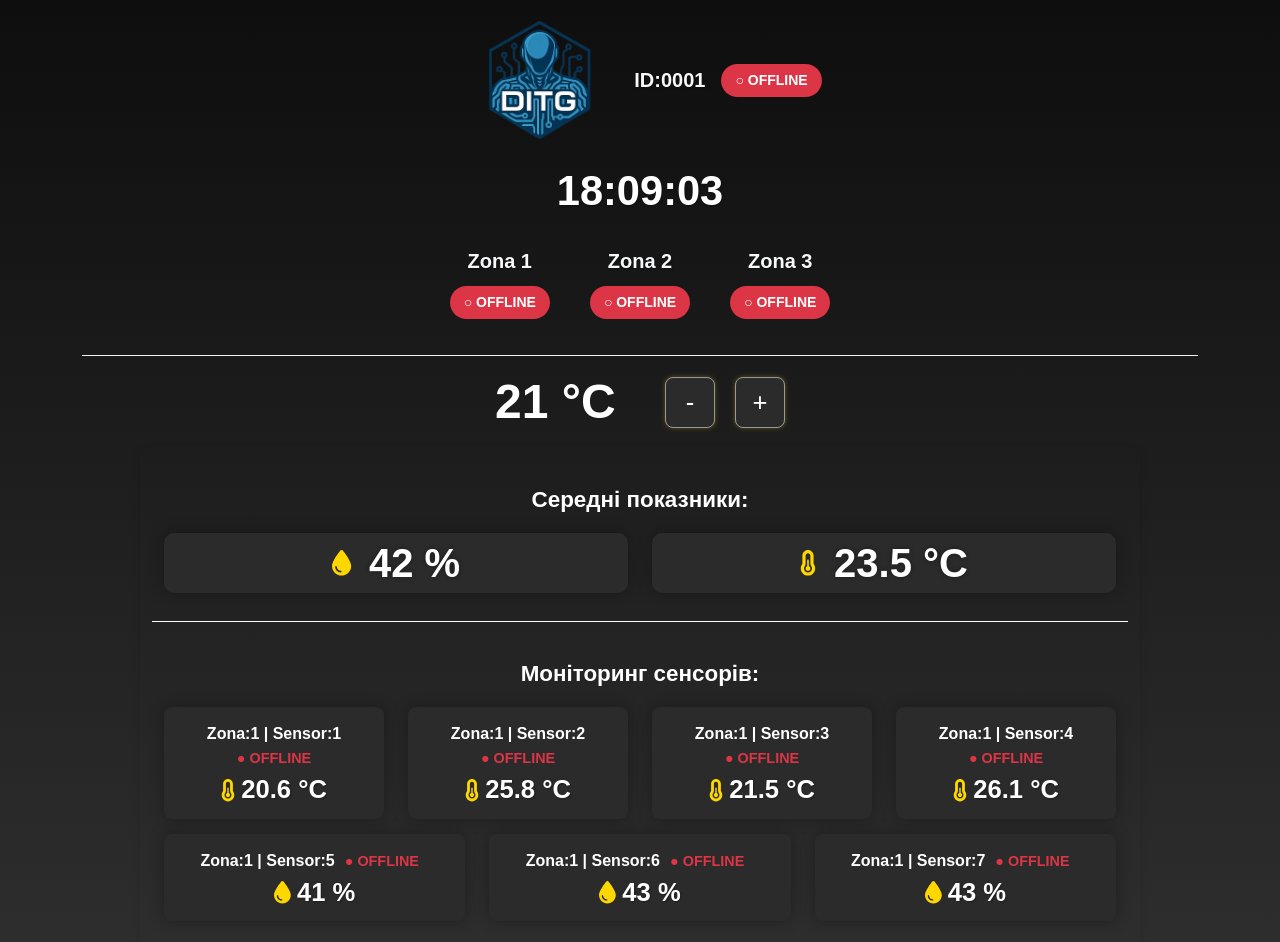
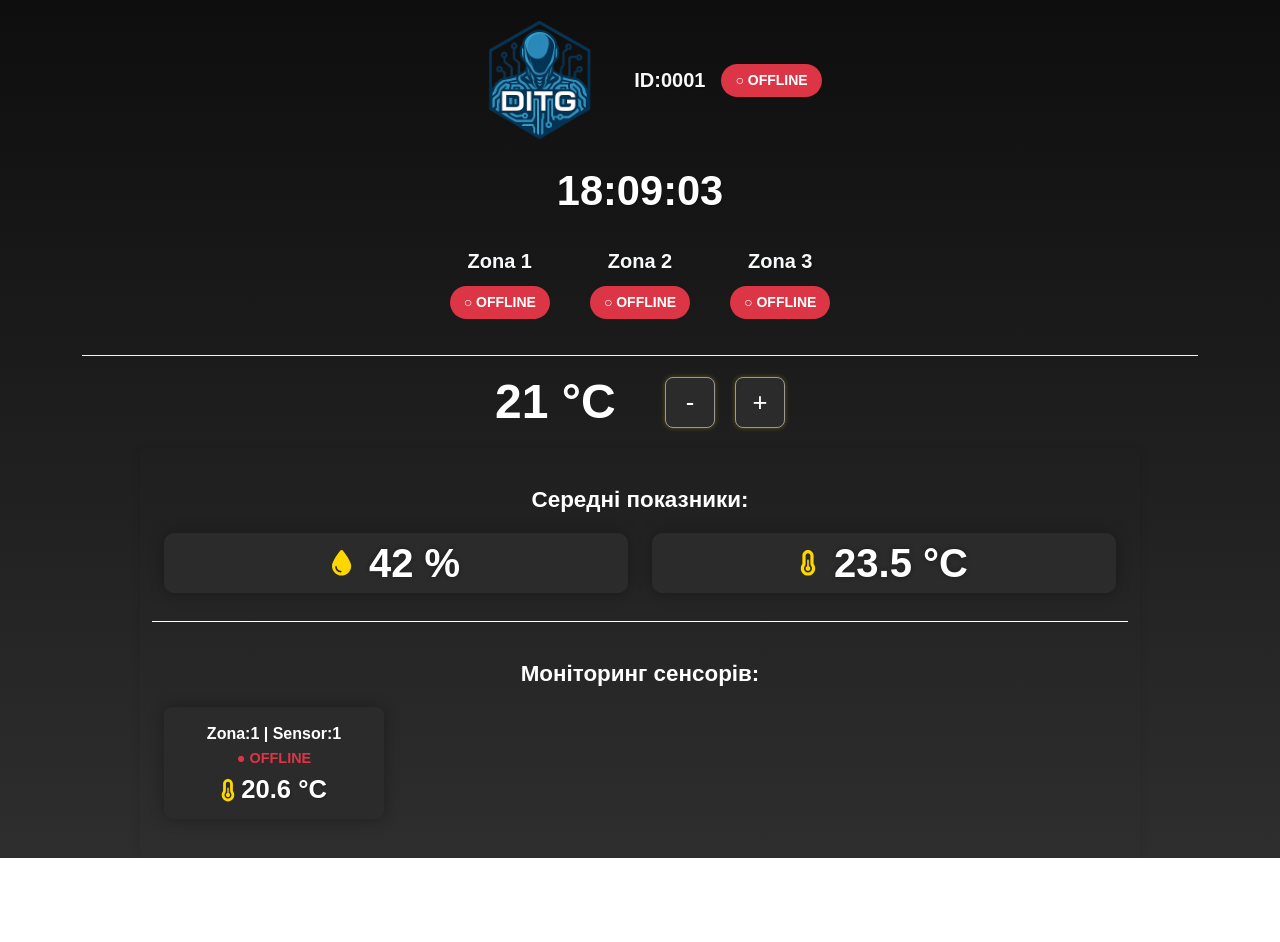
Before and after one commit to DITGDIGENTIS/ditgdigentis, a Next.js app: page / in a window 1280 px wide. Shown: the top 942 px of the page. After the commit the page ends 858 px from the top, so only its background shows below. Built offline with nearby package versions, Linux system fonts and the light colour scheme; no server answers.

Commit message:
zona1 temp

```diff
--- a/src/components/SensorMonitor.tsx
+++ b/src/components/SensorMonitor.tsx
@@ -72,7 +72,6 @@ export function SensorMonitor() {
       <h2 className="text-center mt-4 mb-1">Моніторинг сенсорів:</h2>
 
       <div className="row">
-        {/* SENSOR 1 — активний */}
         <div className="col-6 col-md-3">
           <div className="average-temp-block">
             <div className="description-temp-block">
@@ -92,48 +91,6 @@ export function SensorMonitor() {
             </div>
           </div>
         </div>
-
-        {/* SENSOR 2–4 — резерв */}
-        {[2, 3, 4].map((id) => (
-          <div className="col-6 col-md-3" key={id}>
-            <div className="average-temp-block">
-              <div className="description-temp-block">
-                Zona:1 | Sensor:{id}
-                <button className="status-button offline" title="Sensor Offline">
-                  ● OFFLINE
-                </button>
-              </div>
-              <div className="average-temp-label">
-                <FontAwesomeIcon icon={faThermometerHalf} />{" "}
-                <span id={`sensor${id}`} className="average-temp-data">
-                  -- °C
-                </span>
-              </div>
-            </div>
-          </div>
-        ))}
-      </div>
-
-      <div className="row">
-        {/* SENSOR 5–7 — вологість */}
-        {[5, 6, 7].map((id) => (
-          <div className="col-6 col-md-4" key={id}>
-            <div className="average-humidity-block">
-              <div className="description-temp-block">
-                Zona:1 | Sensor:{id}
-                <button className="status-button offline" title="Sensor Offline">
-                  ● OFFLINE
-                </button>
-              </div>
-              <div className="average-humidity-label">
-                <FontAwesomeIcon icon={faTint} />{" "}
-                <span id={`sensor${id}`} className="average-humidity-data">
-                  -- %
-                </span>
-              </div>
-            </div>
-          </div>
-        ))}
       </div>
     </div>
   )
```
